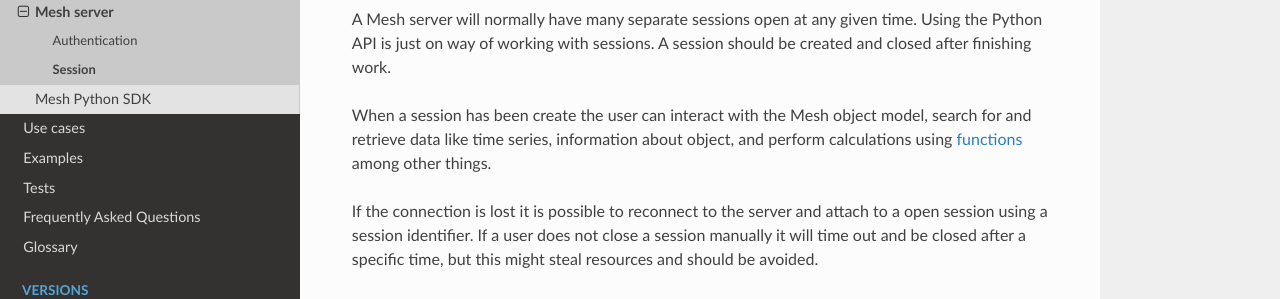
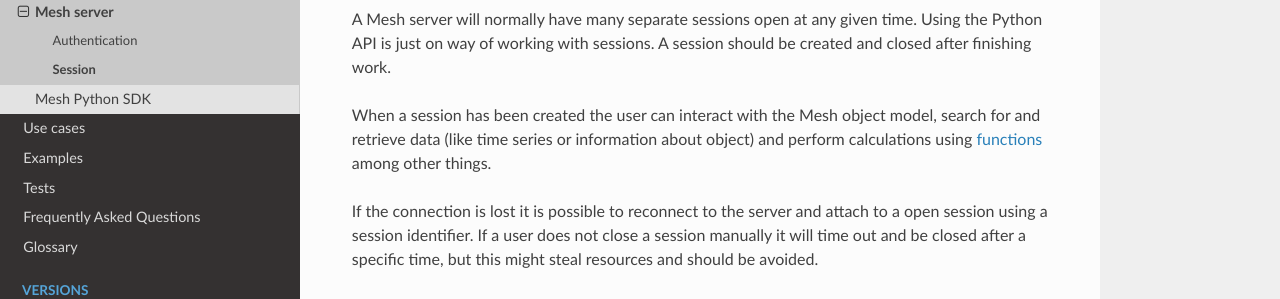
Before and after one commit to Volue-Public/energy-mesh-python, a Sphinx documentation site: the page built from docs/source/mesh_session.rst, in a window 1280 px wide and 929 px high. Shown: the part 248-547 px from the top of the window. Built offline with Sphinx 7.4.7 and the Read the Docs theme 2.0.0, drawn with Linux system fonts in a browser that asks for light colours.

Commit message:
Update docs/source/mesh_session.rst
Co-authored-by: Tomasz Noczynski <88330807+tnoczyns-volue@users.noreply.github.com>

```diff
--- a/docs/source/mesh_session.rst
+++ b/docs/source/mesh_session.rst
@@ -5,7 +5,7 @@ A session can be viewed as temporary workspace where changes will not be affecte
 
 A Mesh server will normally have many separate sessions open at any given time. Using the Python API is just on way of working with sessions. A session should be created and closed after finishing work.
 
-When a session has been create the user can interact with the Mesh object model, search for and retrieve data like time series, information about object, and perform calculations using :doc:`functions <mesh_functions>` among other things.
+When a session has been created the user can interact with the Mesh object model, search for and retrieve data (like time series or information about object) and perform calculations using :doc:`functions <mesh_functions>` among other things.
 
 If the connection is lost it is possible to reconnect to the server and attach to a open session using a session identifier. If a user does not close a session manually it will time out and be closed after a specific time, but this might steal resources and should be avoided.
 
```
